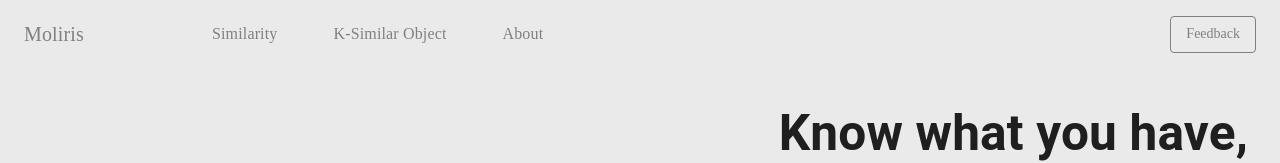
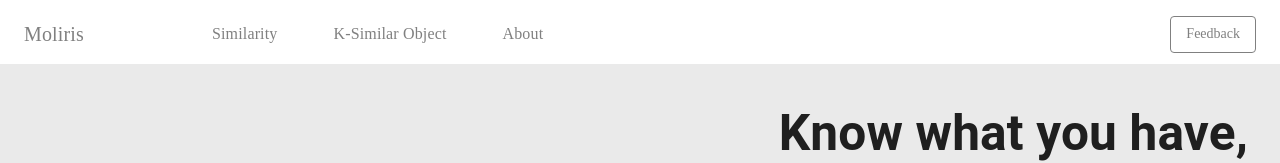
Before and after one commit to efesoa/moliris-ui, a Next.js app: page / in a window 1280 px wide. Shown: the top 163 px of the page. Built offline with nearby package versions, Linux system fonts and the light colour scheme.

Commit message:
Navbar transparent fix

```diff
--- a/components/Navbar.tsx
+++ b/components/Navbar.tsx
@@ -31,7 +31,7 @@ function ElevationScroll(props: Props) {
 
     return React.cloneElement(children, {
         elevation: trigger ? 4 : 0,
-        style: { backgroundColor: trigger ? '#fff' : '#eaeaea'}
+        style: { backgroundColor: trigger ? '#fff' : 'transparent'}
     });
 }
 
```
